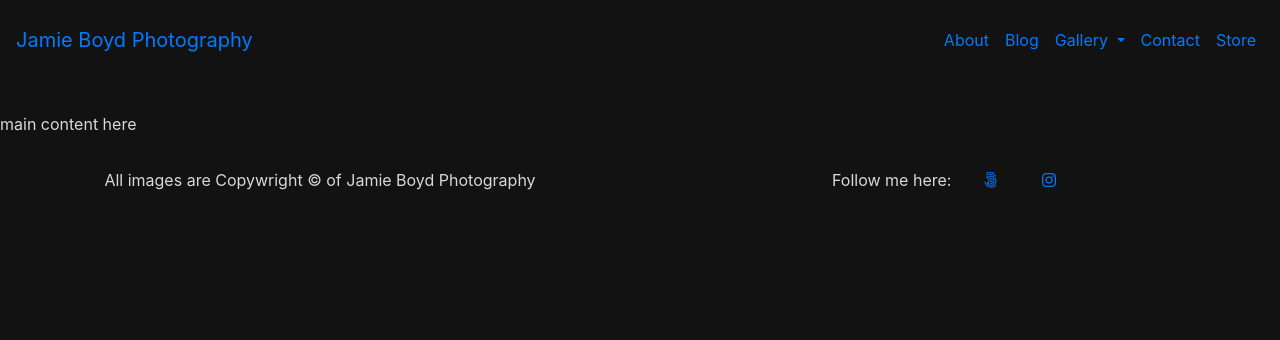
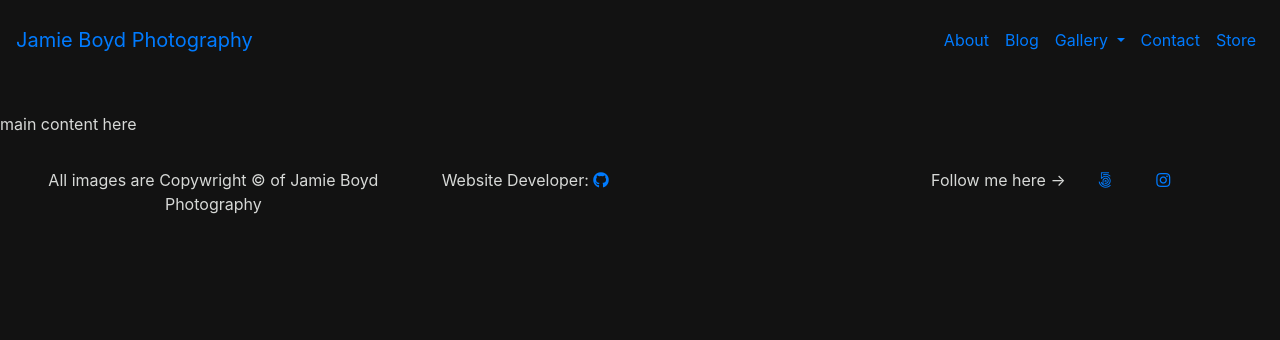
Before and after one commit to jboyd8/jamieboydphotography, a Django app: page / in a window 1280 px wide. Shown: the top 340 px of the page. Run offline with Django 3.2, Linux system fonts and the light colour scheme; some libraries are stand-ins or nearby versions.

Commit message:
feat: added devloper icon

```diff
--- a/templates/partials/_footer.html
+++ b/templates/partials/_footer.html
@@ -3,11 +3,18 @@
 
 <footer id="main-footer" class="container-fluid">
     <div class="row">
-        <div class="col-6 copywright-info">
+        <div class="col-12 col-md-4 copywright-info">
             <p>All images are Copywright &copy; of Jamie Boyd Photography</p>
         </div>
-        <div class="col-6 socials">
-            <p class="follow-me">Follow me here: </p>
+        <div class="col-12 col-md-4">
+            <p class="dev-icon">Website Developer:
+                <a href="https://github.com/jboyd8" target="_blank" rel="noopener">
+                <i class="fab fa-github"></i>
+                </a>
+            </p>
+        </div>
+        <div class="col-12 col-md-4 socials">
+            <p class="follow-me">Follow me here -></p>
             <ul class="list-inline">
                 <li class="list-inline-item social-item">
                     <a href="https://500px.com/jamieboyd" target="_blank" rel="noopener">
```
